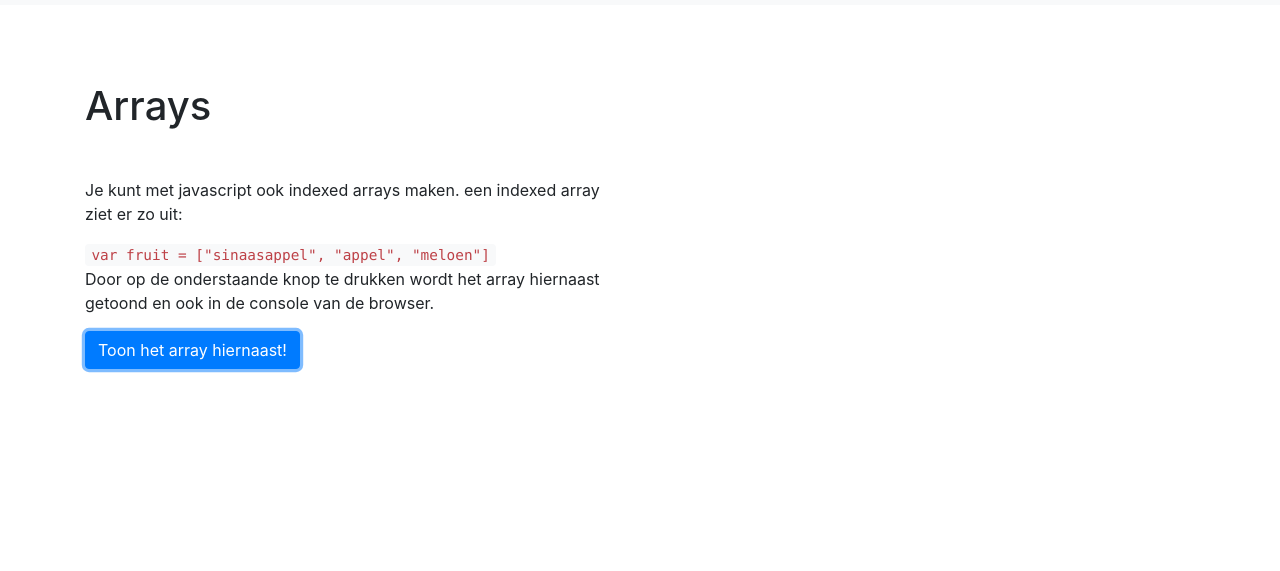
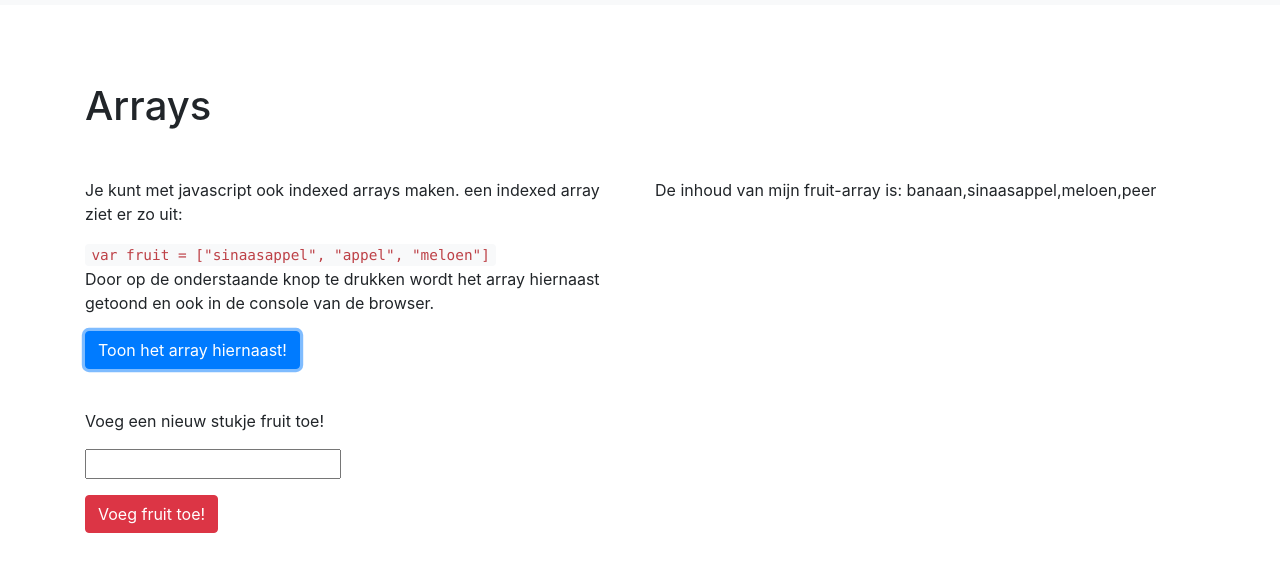
Before and after one commit to rra-am1b-2017/2017-k-frte-sandbox, a plain HTML site: page index.html in a window 1280 px wide. Both pictures are taken after a click on the button "Toon het array hiernaast!". Shown: the part 2398-2969 px from the top of the page. Drawn offline with nearby package versions, Linux system fonts and the light colour scheme.

Commit message:
week4 vrij 1-12-2017 push into array

```diff
--- a/index.html
+++ b/index.html
@@ -173,8 +173,18 @@
 
           </div>
           <div class="col-6">
+            <p id="outputArray"></p>
+          </div>
+        </div>
 
-
+        <div class="row">
+          <div class="col-6">
+            <p>Voeg een nieuw stukje fruit toe!</p>
+            <p><input type="text" id="fruitToevoegen"></p>
+            <button class="btn btn-danger" onclick="fruit_toevoegen();">Voeg fruit toe!</button>
+          </div>
+          <div class="col-6">
+            <p id="output_fruit_toevoegen"></p>
           </div>
         </div>
     </section>
--- a/js/sandbox.js
+++ b/js/sandbox.js
@@ -18,3 +18,26 @@ function printName() {
 }
 // Einde section output (#js01)
 //**********************************************************************
+
+// JS-code voor section Arrays (#js03)
+// **********************************************************************
+var fruit = ["banaan", "sinaasappel", "meloen", "peer"];
+
+function show_array() {
+  // alert("Hoi");
+  console.log(fruit);
+  var p_tag = document.getElementById("outputArray");
+  // console.log(p_tag.outerHTML);
+  p_tag.innerHTML = "De inhoud van mijn fruit-array is: " + fruit;
+}
+
+function fruit_toevoegen() {
+  // alert("Hoi");
+  var nieuw_fruit = document.getElementById("fruitToevoegen").value;
+
+}
+
+
+
+// Einde section output (#js03)
+// *************************************************************************
```
